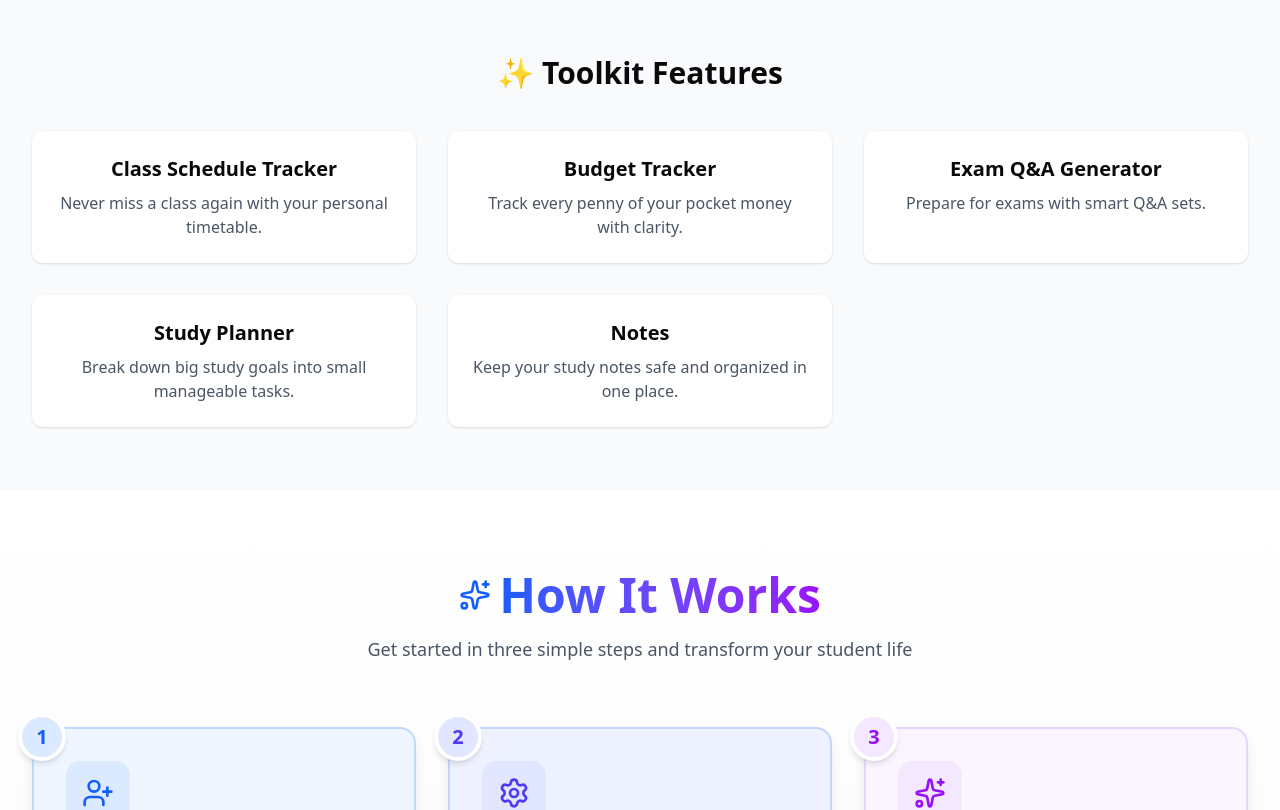
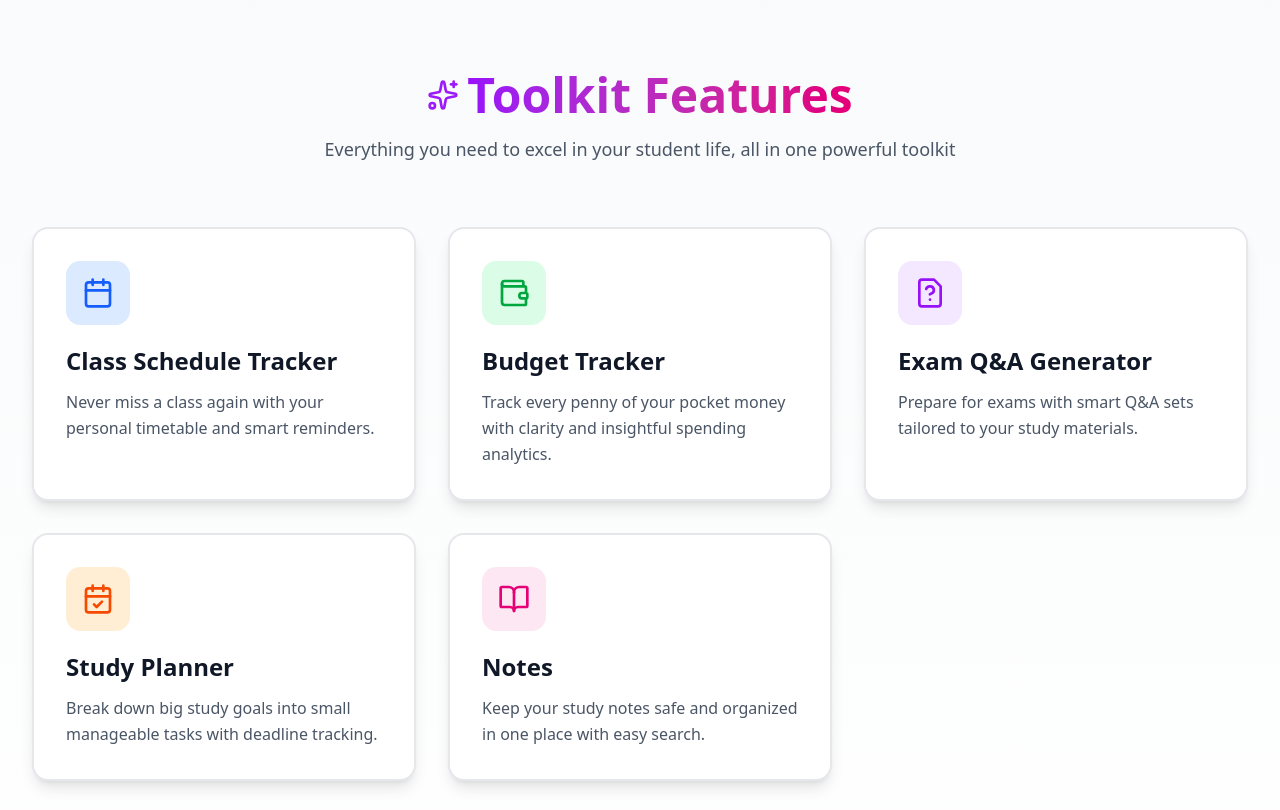
Before and after one commit to rafizul896/student-life-toolkit-frontend, a Next.js app: page / in a window 1280 px wide. Shown: the part 600-1410 px from the top of the page. Built offline with nearby package versions, Linux system fonts and the light colour scheme.

Commit message:
update: FeaturesSection

```diff
--- a/src/components/modules/home/FeaturesSection.tsx
+++ b/src/components/modules/home/FeaturesSection.tsx
@@ -1,40 +1,145 @@
+import React from "react";
+import { Calendar, Wallet, FileQuestion, CalendarCheck, BookOpen, Sparkles } from "lucide-react";
+
+type FeatureColor = "blue" | "green" | "purple" | "orange" | "pink";
+
 const FeaturesSection = () => {
-  const features = [
+  const features: Array<{
+    icon: typeof Calendar;
+    title: string;
+    desc: string;
+    color: FeatureColor;
+  }> = [
     {
+      icon: Calendar,
       title: "Class Schedule Tracker",
-      desc: "Never miss a class again with your personal timetable.",
+      desc: "Never miss a class again with your personal timetable and smart reminders.",
+      color: "blue",
     },
     {
+      icon: Wallet,
       title: "Budget Tracker",
-      desc: "Track every penny of your pocket money with clarity.",
+      desc: "Track every penny of your pocket money with clarity and insightful spending analytics.",
+      color: "green",
     },
     {
+      icon: FileQuestion,
       title: "Exam Q&A Generator",
-      desc: "Prepare for exams with smart Q&A sets.",
+      desc: "Prepare for exams with smart Q&A sets tailored to your study materials.",
+      color: "purple",
     },
     {
+      icon: CalendarCheck,
       title: "Study Planner",
-      desc: "Break down big study goals into small manageable tasks.",
+      desc: "Break down big study goals into small manageable tasks with deadline tracking.",
+      color: "orange",
     },
     {
+      icon: BookOpen,
       title: "Notes",
-      desc: "Keep your study notes safe and organized in one place.",
+      desc: "Keep your study notes safe and organized in one place with easy search.",
+      color: "pink",
     },
   ];
 
+  const colorClasses: Record<FeatureColor, {
+    gradient: string;
+    iconBg: string;
+    iconColor: string;
+    borderHover: string;
+  }> = {
+    blue: {
+      gradient: "from-blue-500 to-cyan-500",
+      iconBg: "bg-blue-100 dark:bg-blue-900/30",
+      iconColor: "text-blue-600 dark:text-blue-400",
+      borderHover: "group-hover:border-blue-400",
+    },
+    green: {
+      gradient: "from-green-500 to-emerald-500",
+      iconBg: "bg-green-100 dark:bg-green-900/30",
+      iconColor: "text-green-600 dark:text-green-400",
+      borderHover: "group-hover:border-green-400",
+    },
+    purple: {
+      gradient: "from-purple-500 to-pink-500",
+      iconBg: "bg-purple-100 dark:bg-purple-900/30",
+      iconColor: "text-purple-600 dark:text-purple-400",
+      borderHover: "group-hover:border-purple-400",
+    },
+    orange: {
+      gradient: "from-orange-500 to-red-500",
+      iconBg: "bg-orange-100 dark:bg-orange-900/30",
+      iconColor: "text-orange-600 dark:text-orange-400",
+      borderHover: "group-hover:border-orange-400",
+    },
+    pink: {
+      gradient: "from-pink-500 to-rose-500",
+      iconBg: "bg-pink-100 dark:bg-pink-900/30",
+      iconColor: "text-pink-600 dark:text-pink-400",
+      borderHover: "group-hover:border-pink-400",
+    },
+  };
+
   return (
-    <section id="features" className="py-16 px-8 bg-gray-50 text-center">
-      <h3 className="text-3xl font-bold mb-10">✨ Toolkit Features</h3>
-      <div className="grid md:grid-cols-3 gap-8">
-        {features.map((f, i) => (
-          <div
-            key={i}
-            className="p-6 bg-white shadow rounded-lg hover:shadow-lg"
-          >
-            <h4 className="text-xl font-semibold mb-2">{f.title}</h4>
-            <p className="text-gray-600">{f.desc}</p>
+    <section id="features" className="py-20 px-4 sm:px-8 bg-gradient-to-b from-gray-50 to-white dark:from-black dark:to-gray-900">
+      <div className="max-w-7xl mx-auto">
+        {/* Header */}
+        <div className="text-center mb-16">
+          <div className="inline-flex items-center justify-center gap-2 mb-4">
+            <Sparkles className="w-8 h-8 text-purple-600 dark:text-purple-400 animate-pulse" />
+            <h2 className="text-4xl md:text-5xl font-bold bg-gradient-to-r from-purple-600 to-pink-600 dark:from-purple-400 dark:to-pink-400 bg-clip-text text-transparent">
+              Toolkit Features
+            </h2>
           </div>
-        ))}
+          <p className="text-gray-600 dark:text-gray-300 text-lg max-w-3xl mx-auto">
+            Everything you need to excel in your student life, all in one powerful toolkit
+          </p>
+        </div>
+
+        {/* Features Grid */}
+        <div className="grid sm:grid-cols-2 lg:grid-cols-3 gap-6 md:gap-8">
+          {features.map((feature, i) => {
+            const colors = colorClasses[feature.color];
+            const Icon = feature.icon;
+
+            return (
+              <div
+                key={i}
+                className={`group relative p-6 md:p-8 bg-white dark:bg-gray-800 rounded-2xl border-2 border-gray-200 dark:border-gray-700 ${colors.borderHover} shadow-lg hover:shadow-2xl transition-all duration-300 hover:-translate-y-2`}
+              >
+                {/* Gradient background effect on hover */}
+                <div className={`absolute inset-0 bg-gradient-to-br ${colors.gradient} opacity-0 group-hover:opacity-5 rounded-2xl transition-opacity duration-300`}></div>
+
+                {/* Icon */}
+                <div className={`relative w-14 h-14 md:w-16 md:h-16 ${colors.iconBg} rounded-xl flex items-center justify-center mb-5 group-hover:scale-110 transition-transform duration-300`}>
+                  <Icon className={`w-7 h-7 md:w-8 md:h-8 ${colors.iconColor}`} />
+                </div>
+
+                {/* Content */}
+                <h3 className="relative text-xl md:text-2xl font-bold text-gray-900 dark:text-white mb-3">
+                  {feature.title}
+                </h3>
+                <p className="relative text-gray-600 dark:text-gray-300 leading-relaxed">
+                  {feature.desc}
+                </p>
+
+                {/* Decorative corner accent */}
+                <div className={`absolute top-0 right-0 w-20 h-20 bg-gradient-to-br ${colors.gradient} opacity-0 group-hover:opacity-10 rounded-bl-full transition-opacity duration-300`}></div>
+              </div>
+            );
+          })}
+        </div>
+
+        {/* Bottom CTA */}
+        <div className="text-center mt-16">
+          <p className="text-gray-600 dark:text-gray-300 mb-6 text-lg">
+            Ready to transform your student experience?
+          </p>
+          <button className="bg-gradient-to-r from-purple-600 to-pink-600 hover:from-purple-700 hover:to-pink-700 text-white font-semibold px-8 py-4 rounded-xl shadow-lg hover:shadow-xl transition-all duration-300 transform hover:scale-105 inline-flex items-center gap-2">
+            Explore All Features
+            <Sparkles className="w-5 h-5" />
+          </button>
+        </div>
       </div>
     </section>
   );
--- a/src/components/modules/home/HowItWorksSection.tsx
+++ b/src/components/modules/home/HowItWorksSection.tsx
@@ -1,29 +1,48 @@
 import React from "react";
 import { UserPlus, Settings, Sparkles, ArrowRight } from "lucide-react";
 
+type ColorType = "blue" | "indigo" | "purple";
+
 const HowItWorksSection = () => {
-  const steps = [
+  const steps: {
+    icon: typeof UserPlus;
+    title: string;
+    description: string;
+    color: ColorType;
+  }[] = [
     {
       icon: UserPlus,
       title: "Create Your Profile",
-      description: "Sign up and create your personalized student profile in seconds.",
-      color: "blue",
+      description:
+        "Sign up and create your personalized student profile in seconds.",
+      color: "blue" as ColorType,
     },
     {
       icon: Settings,
       title: "Choose Your Tools",
-      description: "Select from Class, Budget, Planner, Notes, and more tools tailored to your needs.",
-      color: "indigo",
+      description:
+        "Select from Class, Budget, Planner, Notes, and more tools tailored to your needs.",
+      color: "indigo" as ColorType,
     },
     {
       icon: Sparkles,
       title: "Stay Organized",
-      description: "Manage your daily student life effortlessly with all your tools in one place.",
-      color: "purple",
+      description:
+        "Manage your daily student life effortlessly with all your tools in one place.",
+      color: "purple" as ColorType,
     },
   ];
 
-  const colorClasses = {
+  const colorClasses: Record<
+    ColorType,
+    {
+      bg: string;
+      iconBg: string;
+      iconColor: string;
+      border: string;
+      stepColor: string;
+    }
+  > = {
     blue: {
       bg: "bg-blue-50 dark:bg-blue-900/20",
       iconBg: "bg-blue-100 dark:bg-blue-900/40",
@@ -73,7 +92,7 @@ const HowItWorksSection = () => {
             </div>
           </div>
 
-          {steps?.map((step, i) => {
+          {steps.map((step, i) => {
             const colors = colorClasses[step.color];
             const Icon = step.icon;
 
@@ -83,14 +102,18 @@ const HowItWorksSection = () => {
                 className={`relative p-8 ${colors.bg} border-2 ${colors.border} rounded-2xl shadow-lg hover:shadow-xl transition-all duration-300 hover:-translate-y-2 group`}
               >
                 {/* Step Number Badge */}
-                <div className={`absolute -top-4 -left-4 w-12 h-12 ${colors.iconBg} rounded-full flex items-center justify-center border-4 border-white dark:border-gray-900 shadow-md`}>
+                <div
+                  className={`absolute -top-4 -left-4 w-12 h-12 ${colors.iconBg} rounded-full flex items-center justify-center border-4 border-white dark:border-gray-900 shadow-md`}
+                >
                   <span className={`text-xl font-bold ${colors.stepColor}`}>
                     {i + 1}
                   </span>
                 </div>
 
                 {/* Icon */}
-                <div className={`w-16 h-16 ${colors.iconBg} rounded-xl flex items-center justify-center mb-6 group-hover:scale-110 transition-transform duration-300`}>
+                <div
+                  className={`w-16 h-16 ${colors.iconBg} rounded-xl flex items-center justify-center mb-6 group-hover:scale-110 transition-transform duration-300`}
+                >
                   <Icon className={`w-8 h-8 ${colors.iconColor}`} />
                 </div>
 
```
